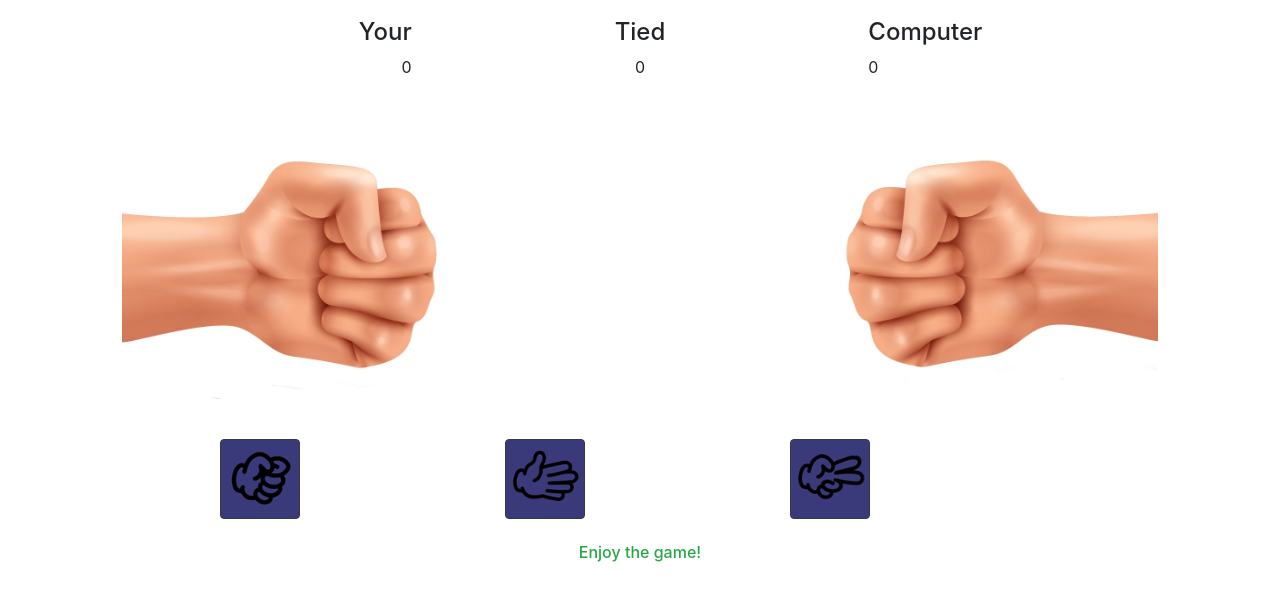
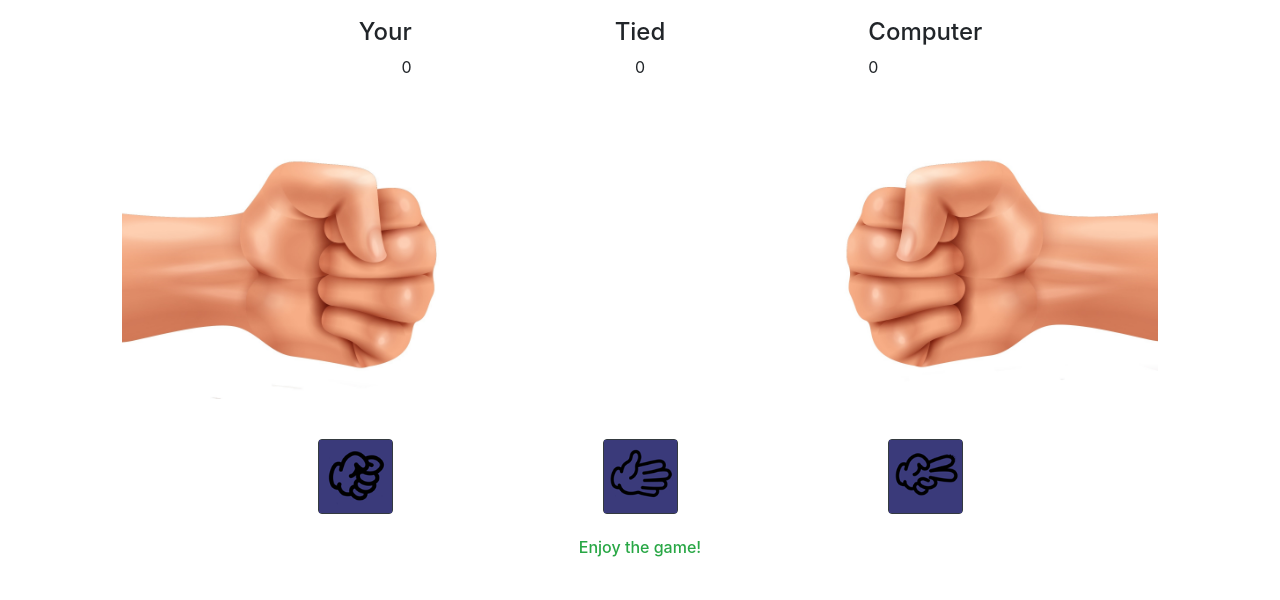
Before and after one commit to chetanguptamrt/rock-paper-scissor-using-javascript, a plain HTML site: page index.html in a window 1280 px wide. Shown: the part 62-662 px from the top of the page. Drawn offline with nearby package versions, Linux system fonts and the light colour scheme.

Commit message:
Update index.html

```diff
--- a/index.html
+++ b/index.html
@@ -52,14 +52,14 @@
 
         <div class="container">
             <div class="row">
-                <div class="col-xl-2 offset-xl-1 col-lg-2 offset-lg-1 col-md-2 offset-md-1 col-sm-2 offset-sm-1 col-2 offset-1 text-center">
-                    <button id="btn1" class="btn btn-dark rounded p-0" style="width: 80px;"><span><img class="img-fluid" src="./img/c1.png"/></span> </button>
+                <div class="col-xl-2 offset-xl-2 col-lg-2 offset-lg-2 col-md-2 offset-md-2 col-sm-2 offset-sm-2 col-2 offset-2 text-center">
+                    <button id="btn1" class="btn btn-dark rounded p-0" style="width: 75px;"><span><img class="img-fluid" src="./img/c1.png"/></span> </button>
                 </div>
                 <div class="col-xl-2 offset-xl-1 col-lg-2 offset-lg-1 col-md-2 offset-md-1 col-sm-2 offset-sm-1 col-2 offset-1 text-center">
-                    <button id="btn2" class="btn btn-dark rounded p-0" style="width: 80px;"><span><img class="img-fluid" src="./img/c2.png"/></span> </button>
+                    <button id="btn2" class="btn btn-dark rounded p-0" style="width: 75px;"><span><img class="img-fluid" src="./img/c2.png"/></span> </button>
                 </div>
                 <div class="col-xl-2 offset-xl-1 col-lg-2 offset-lg-1 col-md-2 offset-md-1 col-sm-2 offset-sm-1 col-2 offset-1 text-center">
-                    <button id="btn3" class="btn btn-dark rounded p-0" style="width: 80px;"><span><img class="img-fluid" src="./img/c3.png"/></span> </button>
+                    <button id="btn3" class="btn btn-dark rounded p-0" style="width: 75px;"><span><img class="img-fluid" src="./img/c3.png"/></span> </button>
                 </div>
             </div>
 
```
